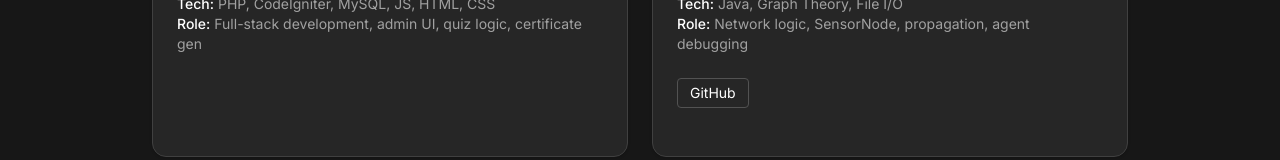
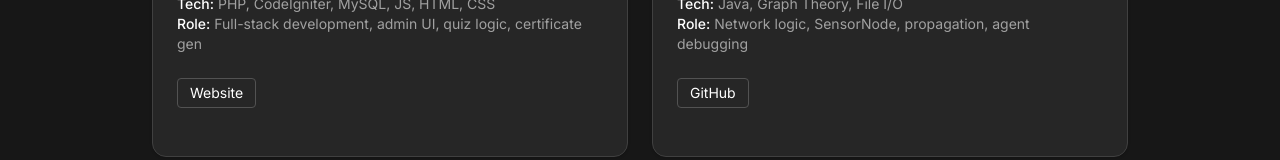
Before and after one commit to dhakalsaurav11/dhakal-portfolio, a Next.js app: page /projects in a window 1280 px wide. Shown: the part 784-944 px from the top of the page. Built offline with nearby package versions, Linux system fonts and the light colour scheme.

Commit message:
adding website to the project card

```diff
--- a/src/components/ProjectCard.tsx
+++ b/src/components/ProjectCard.tsx
@@ -7,13 +7,23 @@ interface ProjectCardProps {
   tech: string[];
   role: string;
   github?: string;
+  website?: string;
   demo?: string;
   image?: string;
 }
 
-export function ProjectCard({ title, description, tech, role, github, demo, image }: ProjectCardProps) {
+export function ProjectCard({
+  title,
+  description,
+  tech,
+  role,
+  github,
+  website,
+  demo,
+  image,
+}: ProjectCardProps) {
   return (
-  <Card className="bg-neutral-800 text-white border border-neutral-700 transition-transform hover:scale-[1.02] hover:shadow-xl">
+    <Card className="bg-neutral-800 text-white border border-neutral-700 transition-transform hover:scale-[1.02] hover:shadow-xl">
       <CardContent className="p-6 space-y-4">
         {image && (
           <div className="w-full h-48 relative rounded-md overflow-hidden border border-neutral-700">
@@ -26,17 +36,19 @@ export function ProjectCard({ title, description, tech, role, github, demo, imag
           <span className="font-medium text-white">Tech:</span> {tech.join(", ")}<br />
           <span className="font-medium text-white">Role:</span> {role}
         </div>
+
         <div className="flex gap-3 pt-2">
-          {github && (
+          {(website || github) && (
             <a
-              href={github}
+              href={website || github}
               target="_blank"
               rel="noopener noreferrer"
               className="text-sm px-3 py-1 border border-neutral-600 rounded hover:bg-neutral-700"
             >
-              GitHub
+              {website ? "Website" : "GitHub"}
             </a>
           )}
+
           {demo && (
             <a
               href={demo}
```
